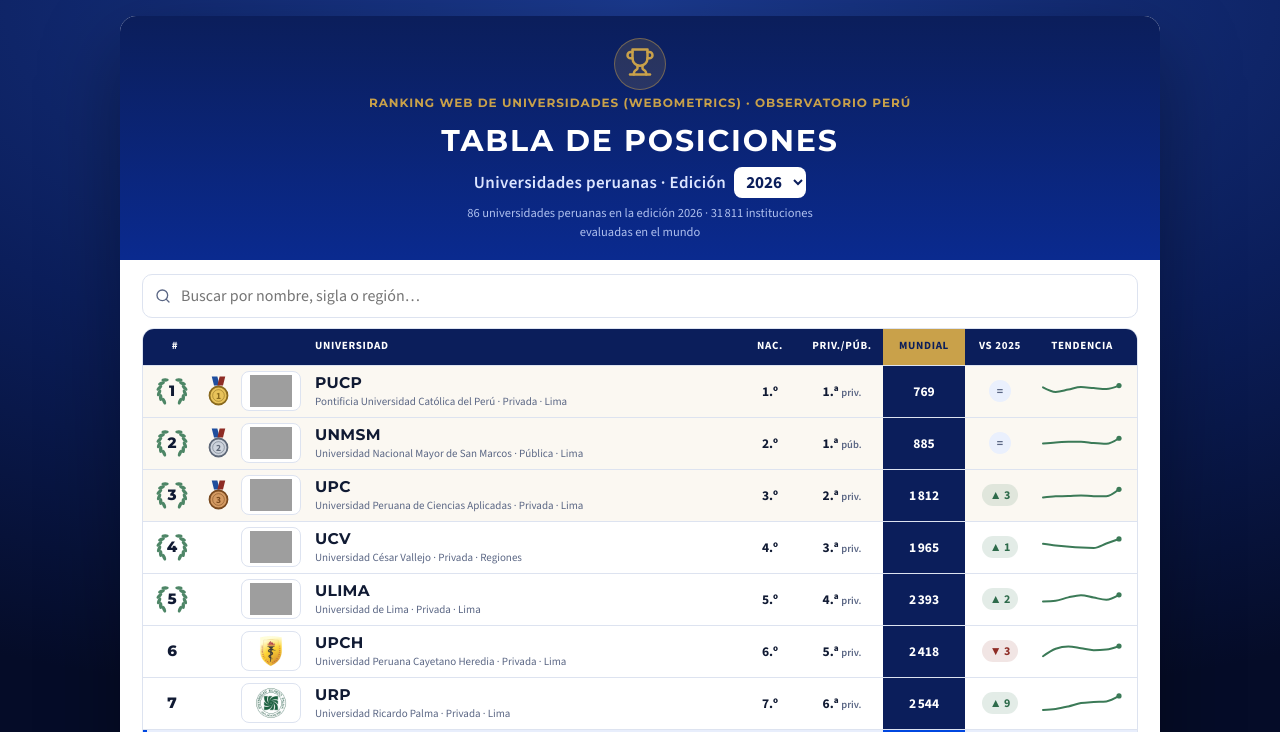
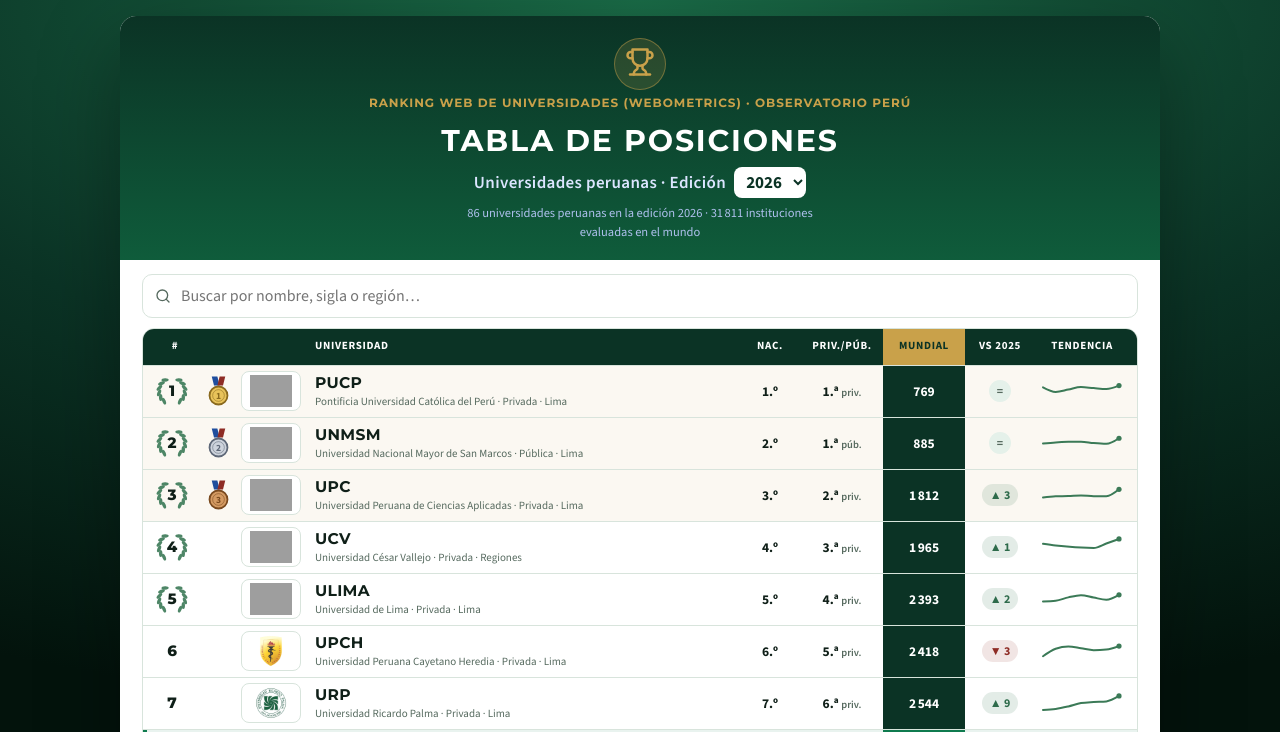
Before and after one commit to jherreraxp/jherreraxp.github.io, a plain HTML site: page observatorio-webometrics/app/index.html in a window 1280 px wide. Shown: the top 732 px of the page. Drawn offline with nearby package versions, Linux system fonts and the light colour scheme; grey boxes are pictures that could not be loaded.

Commit message:
Observatorio Webometrics: tema verde
Co-Authored-By: Claude Opus 5.5 <noreply@anthropic.com>
Claude-Session: https://claude.ai/code/session_014gNG55Lj3C6urWQZQxiXgj

```diff
--- a/observatorio-webometrics/app/index.html
+++ b/observatorio-webometrics/app/index.html
@@ -8,10 +8,10 @@
 <link rel="preconnect" href="https://fonts.gstatic.com" crossorigin>
 <link href="https://fonts.googleapis.com/css2?family=Montserrat:wght@500;600;700;800&family=Source+Sans+3:wght@400;500;600;700&display=swap" rel="stylesheet">
 <style>
-/* Plan: identidad USIL (azul real + azul marino + dorado 30 años). Cabecera marina, pestañas por público, tarjetas sobrias; el dorado solo para logros y metas. */
+/* Plan: tema verde institucional (esmeralda + verde profundo + dorado). Cabecera marina, pestañas por público, tarjetas sobrias; el dorado solo para logros y metas. */
 :root{
-  --usil:#0047E0; --usil-ink:#0A2A8F; --navy:#0B1E5B; --gold:#C9A14A; --gold-soft:#F3E7C8;
-  --bg:#F4F6FB; --panel:#FFFFFF; --ink:#101A33; --muted:#5A6684; --line:#DDE3F0; --soft:#EAF0FD;
+  --usil:#0F7B4F; --usil-ink:#0A5236; --navy:#0B3325; --gold:#C9A14A; --gold-soft:#F3E7C8;
+  --bg:#F3F7F4; --panel:#FFFFFF; --ink:#0F1F18; --muted:#55695E; --line:#D8E4DC; --soft:#E5F1EA;
   --ok:#1F8A4C; --warn:#C27C0E; --bad:#C2352B;
   --accent:var(--usil); --hl:var(--gold);
   --f-display:"Montserrat", "Segoe UI", system-ui, sans-serif;
@@ -21,19 +21,19 @@
 }
 @media (prefers-color-scheme: dark){
   html.ui-auto{
-    --bg:#0A1023; --panel:#111a35; --ink:#E8EDFB; --muted:#9AA6C6; --line:#24315A; --soft:#16224a;
-    --usil:#4D82FF; --usil-ink:#8FB0FF; --navy:#071233; --gold:#E0BC6A; --gold-soft:#3a3018;
+    --bg:#07130E; --panel:#0E2018; --ink:#E5F2EA; --muted:#97B0A2; --line:#1E3A2D; --soft:#123024;
+    --usil:#3FBF7F; --usil-ink:#8FDDB5; --navy:#061A12; --gold:#E0BC6A; --gold-soft:#3a3018;
     --ok:#3FBF78; --warn:#E3A33A; --bad:#F06A5F; color-scheme:dark;
   }
 }
 html.ui-dark{
-  --bg:#0A1023; --panel:#111a35; --ink:#E8EDFB; --muted:#9AA6C6; --line:#24315A; --soft:#16224a;
-  --usil:#4D82FF; --usil-ink:#8FB0FF; --navy:#071233; --gold:#E0BC6A; --gold-soft:#3a3018;
+  --bg:#07130E; --panel:#0E2018; --ink:#E5F2EA; --muted:#97B0A2; --line:#1E3A2D; --soft:#123024;
+  --usil:#3FBF7F; --usil-ink:#8FDDB5; --navy:#061A12; --gold:#E0BC6A; --gold-soft:#3a3018;
   --ok:#3FBF78; --warn:#E3A33A; --bad:#F06A5F; color-scheme:dark;
 }
 html.ui-contrast{
-  --bg:#FFFFFF; --panel:#FFFFFF; --ink:#000000; --muted:#1D2433; --line:#000000; --soft:#E6ECFF;
-  --usil:#0033B5; --usil-ink:#001F70; --navy:#000A2E; --gold:#8A6400; --gold-soft:#FFF1C9;
+  --bg:#FFFFFF; --panel:#FFFFFF; --ink:#000000; --muted:#1D2433; --line:#000000; --soft:#E2F4E9;
+  --usil:#006B3C; --usil-ink:#004024; --navy:#002113; --gold:#8A6400; --gold-soft:#FFF1C9;
   --ok:#006B2E; --warn:#8A4F00; --bad:#A00000; color-scheme:light;
 }
 html.pal-dorado{ --accent:var(--gold); --hl:var(--usil); }
@@ -54,16 +54,16 @@ button,select,input{font:inherit; color:inherit}
 .top-in{max-width:1280px; margin:0 auto; padding:18px 20px 0; position:relative; z-index:1}
 .brand{display:flex; flex-wrap:wrap; align-items:center; gap:14px 22px; justify-content:space-between}
 .mark{display:flex; align-items:center; gap:14px}
-.wm{font-family:var(--f-display); font-weight:800; font-size:30px; letter-spacing:.04em; background:#fff; color:#0047E0; padding:2px 12px; border-radius:6px; line-height:1.2}
+.wm{font-family:var(--f-display); font-weight:800; font-size:30px; letter-spacing:.04em; background:#fff; color:#0F7B4F; padding:2px 12px; border-radius:6px; line-height:1.2}
 .ttl h1{font-size:clamp(20px,2.6vw,28px); color:#fff; font-weight:700}
-.ttl p{margin:2px 0 0; color:#C9D5F5; font-size:15px; max-width:70ch}
+.ttl p{margin:2px 0 0; color:#C6E2D3; font-size:15px; max-width:70ch}
 .ttl p b{color:#fff}
 .hud{display:flex; align-items:center; gap:12px; flex-wrap:wrap}
 .lvl{background:rgba(255,255,255,.08); border:1px solid rgba(255,255,255,.18); border-radius:999px; padding:6px 14px 6px 8px; display:flex; align-items:center; gap:10px; min-width:240px}
 .lvl .ic{width:30px;height:30px;border-radius:50%;background:var(--gold);color:var(--navy);display:grid;place-items:center;font-weight:800;font-family:var(--f-display);font-size:13px}
 .lvl .bar{height:6px;background:rgba(255,255,255,.18);border-radius:3px;overflow:hidden;margin-top:3px}
 .lvl .bar i{display:block;height:100%;background:var(--gold);width:0;transition:width .5s}
-.lvl small{color:#C9D5F5; font-size:12px}
+.lvl small{color:#C6E2D3; font-size:12px}
 .lvl strong{font-size:14px}
 .btn{border:1px solid var(--line); background:var(--panel); color:var(--ink); border-radius:999px; padding:7px 14px; cursor:pointer; font-weight:600; font-size:14px; display:inline-flex; gap:6px; align-items:center}
 .btn:hover{border-color:var(--usil)}
@@ -71,7 +71,7 @@ button,select,input{font:inherit; color:inherit}
 .top .btn{background:transparent; color:#fff; border-color:rgba(255,255,255,.35)}
 .top .btn:hover{background:rgba(255,255,255,.1)}
 .tabs{display:flex; gap:4px; margin-top:16px; overflow-x:auto; scrollbar-width:none}
-.tabs button{background:none; border:0; color:#C9D5F5; padding:10px 14px 12px; font-family:var(--f-display); font-weight:600; font-size:14px; cursor:pointer; border-radius:10px 10px 0 0; white-space:nowrap; display:flex; gap:8px; align-items:center}
+.tabs button{background:none; border:0; color:#C6E2D3; padding:10px 14px 12px; font-family:var(--f-display); font-weight:600; font-size:14px; cursor:pointer; border-radius:10px 10px 0 0; white-space:nowrap; display:flex; gap:8px; align-items:center}
 .tabs button .n{font-size:11px; border:1px solid currentColor; border-radius:50%; width:20px; height:20px; display:grid; place-items:center; opacity:.8}
 .tabs button[aria-selected="true"]{background:var(--bg); color:var(--usil-ink)}
 html.ui-dark .tabs button[aria-selected="true"]{color:#fff}
@@ -123,10 +123,10 @@ section.panel[hidden]{display:none}
 .kpi.hidden{display:none}
 .hero{display:grid; grid-template-columns:minmax(0,1.3fr) minmax(0,1fr); gap:var(--gap)}
 @media (max-width:860px){.hero{grid-template-columns:1fr}}
-.verdict{background:linear-gradient(135deg,#0047E0 0%, #0B1E5B 100%); color:#fff; border-radius:var(--r); padding:22px; display:grid; gap:12px; border:0; align-content:space-between}
+.verdict{background:linear-gradient(135deg,#12925C 0%, #0B3325 100%); color:#fff; border-radius:var(--r); padding:22px; display:grid; gap:12px; border:0; align-content:space-between}
 .verdict .chips span{align-self:start}
 .verdict h3{color:#fff; font-size:18px}
-.verdict p{margin:0; color:#E3EAFF}
+.verdict p{margin:0; color:#E3F3EA}
 .verdict .big{font-family:var(--f-display); font-size:52px; font-weight:800; line-height:1}
 .verdict .big small{font-size:18px; font-weight:600; opacity:.85}
 .verdict .chips{display:flex; gap:8px; flex-wrap:wrap}
@@ -246,7 +246,7 @@ html.ui-dark .dec .w{color:var(--usil)}
 /* Ajustes */
 .drawer{position:fixed; inset:0 0 0 auto; width:min(420px,100%); background:var(--panel); border-left:1px solid var(--line); box-shadow:-20px 0 40px rgba(0,0,0,.18); transform:translateX(105%); transition:transform .25s; z-index:30; overflow-y:auto; padding:20px}
 .drawer.open{transform:none}
-.scrim{position:fixed; inset:0; background:rgba(5,12,40,.35); z-index:29; display:none}
+.scrim{position:fixed; inset:0; background:rgba(3,20,12,.35); z-index:29; display:none}
 .scrim.open{display:block}
 .drawer h3{font-size:18px; margin-bottom:6px}
 .field{display:grid; gap:4px; margin:14px 0}
@@ -258,7 +258,7 @@ html.ui-dark .dec .w{color:var(--usil)}
 .toast{position:fixed; left:50%; bottom:24px; transform:translate(-50%,140%); background:var(--navy); color:#fff; border:2px solid var(--gold); border-radius:14px; padding:12px 18px; z-index:40; display:flex; gap:12px; align-items:center; transition:transform .3s; max-width:92vw}
 .toast.show{transform:translate(-50%,0)}
 .toast .md{width:40px;height:40px;border-radius:50%;background:var(--gold);color:var(--navy);display:grid;place-items:center;font-weight:800;font-family:var(--f-display)}
-.toast small{display:block;color:#C9D5F5}
+.toast small{display:block;color:#C6E2D3}
 footer{max-width:1280px; margin:0 auto; padding:0 20px 40px; color:var(--muted); font-size:13px}
 footer details{background:var(--panel); border:1px solid var(--line); border-radius:var(--r); padding:12px 16px}
 footer summary{cursor:pointer; font-weight:700; color:var(--ink)}
@@ -276,12 +276,12 @@ svg.ic{vertical-align:-3px; flex:none}
 .authc .authic{width:54px;height:54px;border-radius:50%;display:grid;place-items:center;background:var(--soft);color:var(--accent)}
 .authc input, .authc select{border:1px solid var(--line); border-radius:8px; padding:8px 10px; background:var(--panel); width:100%}
 .authc .field{margin:6px 0}
-.picker{position:fixed; inset:0; z-index:50; background:rgba(5,12,40,.62); display:grid; place-items:center; padding:16px}
+.picker{position:fixed; inset:0; z-index:50; background:rgba(3,20,12,.62); display:grid; place-items:center; padding:16px}
 .picker[hidden]{display:none}
 .pk-card{background:var(--panel); border-radius:16px; width:min(760px,100%); max-height:92vh; display:grid; grid-template-rows:auto auto 1fr; overflow:hidden; box-shadow:0 30px 80px rgba(0,0,0,.35)}
 .pk-head{background:var(--navy); color:#fff; padding:20px 22px; display:flex; gap:14px; justify-content:space-between; align-items:flex-start}
 .pk-head h2{color:#fff; font-size:22px; margin:2px 0 6px}
-.pk-head p{margin:0; color:#C9D5F5; font-size:14px; max-width:60ch}
+.pk-head p{margin:0; color:#C6E2D3; font-size:14px; max-width:60ch}
 .pk-head .btn{background:transparent; color:#fff; border-color:rgba(255,255,255,.35)}
 .pk-k{font-family:var(--f-display); font-size:12px; letter-spacing:.08em; text-transform:uppercase; color:var(--gold); font-weight:700}
 .pk-s{display:flex; align-items:center; gap:8px; margin:14px 22px 6px; border:1px solid var(--line); border-radius:10px; padding:8px 12px; color:var(--muted)}
@@ -426,10 +426,10 @@ html.ui-dark .fx{border-left-color:var(--usil)}
 .pk-row.on .pk-w{background:var(--usil)}
 .pk-d{font-size:12px; font-weight:800; border-radius:999px; padding:2px 8px; display:inline-block}
 .pk-d.up{color:#2E6B4B; background:color-mix(in srgb,#3B7A57 14%,transparent)} .pk-d.dn{color:#8E2C25; background:color-mix(in srgb,#8E2C25 12%,transparent)}
-.pk-d.eq{color:var(--muted); background:var(--soft)} .pk-d.nw{color:#1F4E9E; background:color-mix(in srgb,#1F4E9E 12%,transparent); font-weight:700}
+.pk-d.eq{color:var(--muted); background:var(--soft)} .pk-d.nw{color:#0F7B4F; background:color-mix(in srgb,#0F7B4F 12%,transparent); font-weight:700}
 .pk-t{display:grid; place-items:center} .pk-tnew{font-size:11px; color:var(--muted)}
 .pk-foot{font-size:11.5px; color:var(--muted); margin:8px 2px 0; display:flex; gap:6px; align-items:flex-start}
-html.ui-dark .pk-row .pk-w{background:#071233}
+html.ui-dark .pk-row .pk-w{background:#061A12}
 @media (max-width:720px){
   .pk-hd, .pk-row{grid-template-columns:34px 22px 44px minmax(0,1fr) 62px 54px; padding:0 8px}
   .pk-hd span:nth-child(5), .pk-row > :nth-child(5), .pk-hd span:nth-child(6), .pk-row > :nth-child(6), .pk-hd span:nth-child(9), .pk-row > :nth-child(9){display:none}
@@ -439,9 +439,9 @@ html.ui-dark .pk-row .pk-w{background:#071233}
 .scen-note svg.ic{flex:none; margin-top:3px; color:var(--muted)}
 
 /* ===== v6: bienvenida tipo tablero olímpico ===== */
-#picker{background:radial-gradient(120% 90% at 50% 0%, #1B3A8F 0%, #0B1E5B 55%, #050C28 100%)}
+#picker{background:radial-gradient(120% 90% at 50% 0%, #1A6B47 0%, #0B3325 55%, #03130C 100%)}
 #picker .pk-card{width:min(1040px,100%); max-height:96vh; background:var(--panel)}
-.pk-head.wl{position:relative; justify-content:center; text-align:center; padding:22px 22px 18px; background:linear-gradient(180deg,#0B1E5B,#0A2A8F)}
+.pk-head.wl{position:relative; justify-content:center; text-align:center; padding:22px 22px 18px; background:linear-gradient(180deg,#0B3325,#0F5C3B)}
 .pk-head.wl #pkClose{position:absolute; right:16px; top:16px}
 .wl-c{display:grid; justify-items:center; gap:4px}
 .wl-mark{width:52px; height:52px; border-radius:50%; display:grid; place-items:center; background:rgba(201,161,74,.16); color:var(--gold); border:1px solid rgba(201,161,74,.45)}
@@ -457,7 +457,7 @@ html.ui-dark .pk-row .pk-w{background:#071233}
 .pk-badge{width:60px; height:40px; padding:3px}
 .pk-badge.lg{display:flex; align-items:center; justify-content:center; padding:3px; border-radius:8px} .pk-badge.lg img{width:100%; height:100%; max-width:none; max-height:none; object-fit:contain; display:block}
 .pk-hd, .pk-row{grid-template-columns:40px 30px 66px minmax(0,1fr) 54px 74px 74px 62px 86px}
-.verdict{--b1:#0B1E5B; --b2:#0047E0; position:relative; overflow:hidden; isolation:isolate; min-height:300px;
+.verdict{--b1:#0B3325; --b2:#12925C; position:relative; overflow:hidden; isolation:isolate; min-height:300px;
   background:radial-gradient(120% 90% at 100% 0%, color-mix(in srgb,var(--b2) 80%,#fff 0%) 0%, transparent 60%), linear-gradient(140deg,var(--b1) 0%, color-mix(in srgb,var(--b1) 70%,#000) 100%);
   box-shadow:0 18px 40px -18px color-mix(in srgb,var(--b1) 70%,#000), inset 0 1px 0 rgba(255,255,255,.18)}
 .verdict > *{position:relative; z-index:2}
@@ -481,7 +481,7 @@ html.ui-dark .pk-row .pk-w{background:#071233}
 .kpi{isolation:isolate; transition:transform .25s ease, box-shadow .25s ease; animation:kin .6s both; animation-delay:var(--d,0ms);
   background:linear-gradient(160deg,color-mix(in srgb,var(--accent) 6%,var(--panel)) 0%,var(--panel) 55%)}
 .kpi.star{background:linear-gradient(160deg,color-mix(in srgb,var(--gold) 12%,var(--panel)) 0%,var(--panel) 55%)}
-.kpi:hover{transform:translateY(-3px) perspective(700px) rotateX(2deg); box-shadow:0 14px 28px -16px rgba(10,30,90,.45)}
+.kpi:hover{transform:translateY(-3px) perspective(700px) rotateX(2deg); box-shadow:0 14px 28px -16px rgba(8,50,32,.4)}
 .kpi > *:not(.kbg){position:relative; z-index:1}
 .kpi .kbg{position:absolute; right:-14px; bottom:-18px; width:96px; height:96px; z-index:0; color:var(--accent); opacity:.09; transform:perspective(500px) rotateY(-22deg) rotateX(8deg); transition:transform .5s ease, opacity .3s; animation:kfloat 7s ease-in-out infinite; animation-delay:var(--d,0ms)}
 .kpi.star .kbg{color:var(--gold); opacity:.16}
@@ -1930,7 +1930,7 @@ const WIKI={PUCP:'PUCP text logo.svg',UA:'Autonoma logov2.png',UCSUR:'Logo de la
 const wikiLogo = sg => 'https://es.wikipedia.org/wiki/Special:FilePath/'+encodeURIComponent(WIKI[sg])+'?width=120';
 window.__pkFallback = img => { const b=img.parentNode; b.className='pk-badge '+b.dataset.k; b.textContent=b.dataset.t; };
 const BRAND={PUCP:['#0A1F5C','#1D5FB8'],UNMSM:['#6E0F1C','#C9A227'],UPCH:['#7A1F2B','#C99A2E'],UCV:['#9E1320','#E0412B'],USIL:['#08256B','#2A55C7'],USS:['#0B2E6B','#C8102E'],UPeU:['#003E78','#E8A300'],UPC:['#8E0F1E','#E31837'],UCSUR:['#00457C','#1E9BD7'],URP:['#0B5A33','#2FA364'],UC:['#7A1020','#E31E24'],UPN:['#1B1B1B','#E6A800'],UNW:['#006E6A','#00A99D'],USMP:['#8A1020','#D6283B'],UPSJB:['#10397A','#2B6CD1'],UNALM:['#0A5A3A','#7AB648'],UNI:['#6E1030','#B0204E'],UNAMAD:['#0F3E80','#E8B400'],UP:['#00287A','#1E5AD6'],UNJBG:['#0B3D86','#D7A81E'],UCSM:['#0B3F91','#C21F2D'],UNT:['#12306E','#C9A227'],UDEP:['#0B3A6B','#C8102E'],ULIMA:['#7A0F1F','#C8102E'],UPAO:['#0B2E6B','#2E7DD1'],UNSAAC:['#6E1030','#C9A227'],UNAP:['#0B3D86','#C9A227'],UNFV:['#6E1030','#C9A227'],UNE:['#0B3D86','#1D6FB8'],UNTRM:['#0B5A33','#2FA364'],UNPRG:['#0B3D86','#C9A227'],UNSA:['#7A1020','#C9A227'],UTP:['#0B2A63','#E31837']};
-const brandOf = u => BRAND[nm(u)] || (U[u].t==='Pública' ? ['#0B2A63','#7A5A12'] : ['#0B1E5B','#0047E0']);
+const brandOf = u => BRAND[nm(u)] || (U[u].t==='Pública' ? ['#0B3325','#7A5A12'] : ['#0B3325','#12925C']);
 const markSrc = u => { const sg=nm(u);
   if(LOGOS.has(sg)) return {src:'logos/'+encodeURIComponent(sg)+'_m.png', f:false};
   if(WIKI[sg] && /^https?:/.test(location.protocol) && !/\.jpe?g$/i.test(WIKI[sg])) return {src:wikiLogo(sg).replace('width=120','width=360'), f:true};
```
Also changed, not shown: observatorio-webometrics/codigo/observatorio-webometrics.html (+26 -26 lines), 1 other file.
